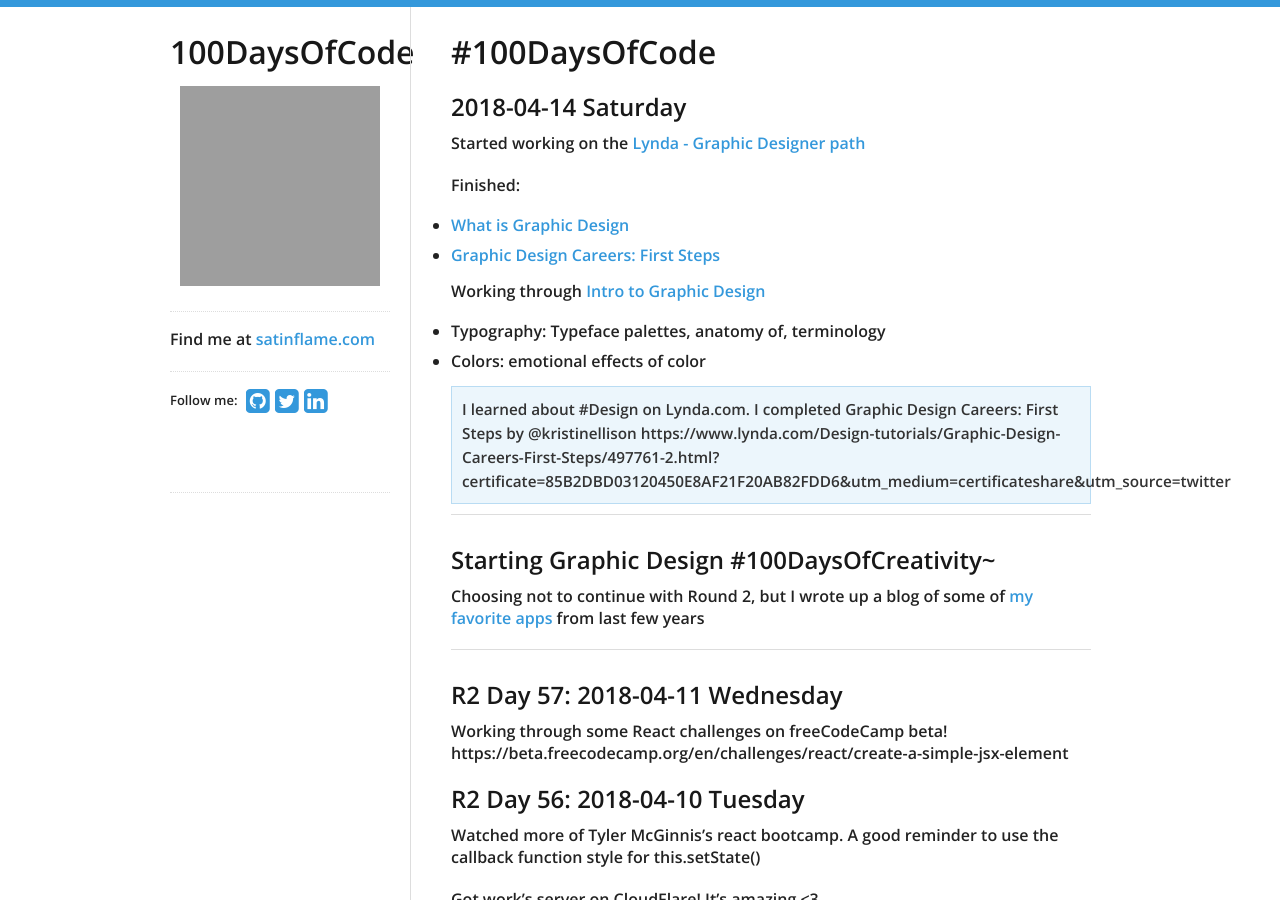
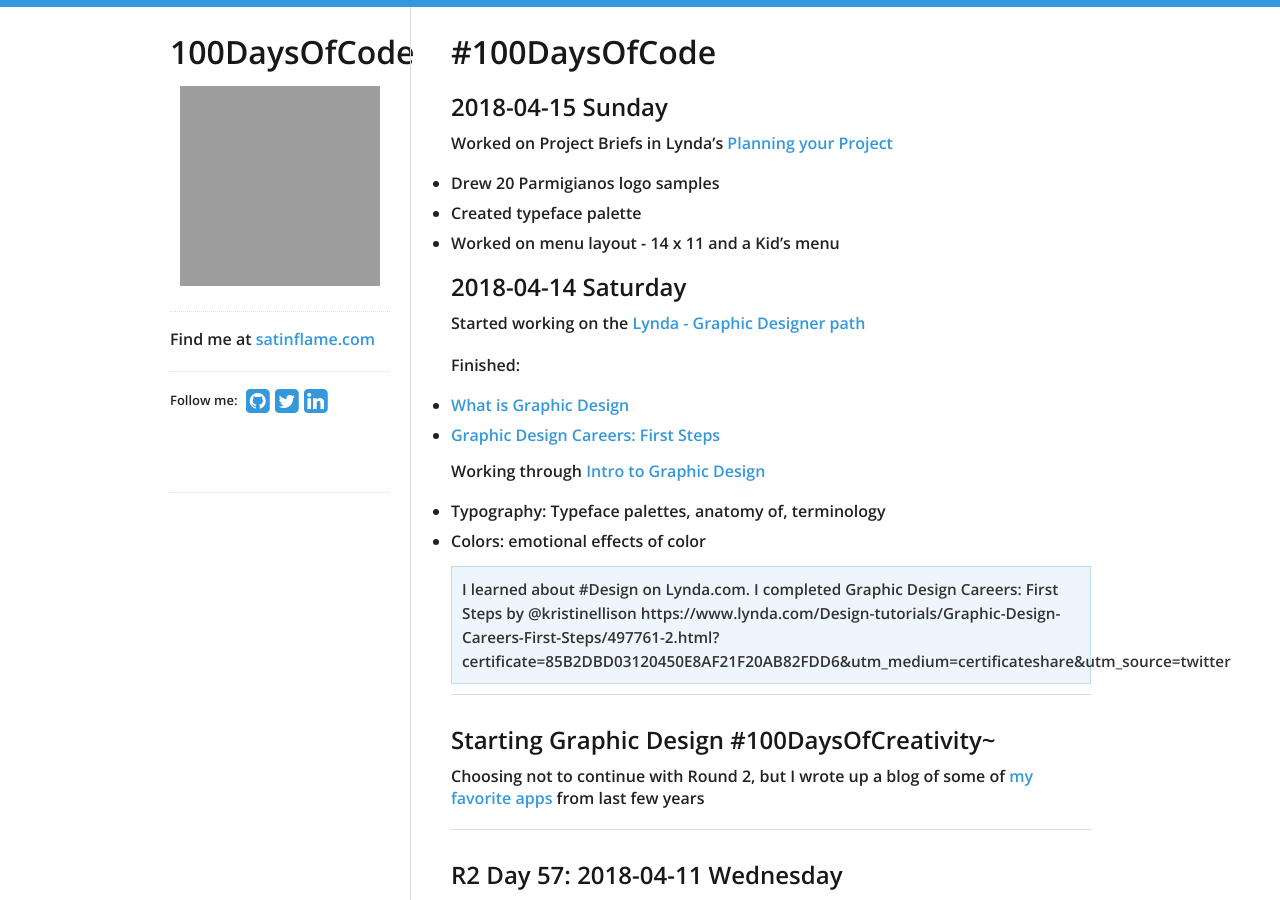
Before and after one commit to virtual/100daysofcode, a Jekyll site: the page built from index.md, in a window 1280 px wide and 900 px high. Built offline with Jekyll 4.4.1, drawn with Linux system fonts in a browser that asks for light colours; nearby versions of some CDN libraries; our own code applies the rules of GitHub Pages for plain Markdown files; grey boxes are pictures that could not be loaded.

Commit message:
Update index.md

```diff
--- a/index.md
+++ b/index.md
@@ -1,4 +1,12 @@
 # #100DaysOfCode
+
+## 2018-04-15 Sunday
+
+Worked on Project Briefs in Lynda's [Planning your Project](https://www.lynda.com/Graphic-Design-tutorials/Understanding-needs-your-client/419419/479098-4.html)
+
+- Drew 20 Parmigianos logo samples
+- Created typeface palette
+- Worked on menu layout - 14 x 11 and a Kid's menu
 
 ## 2018-04-14 Saturday
 
```
